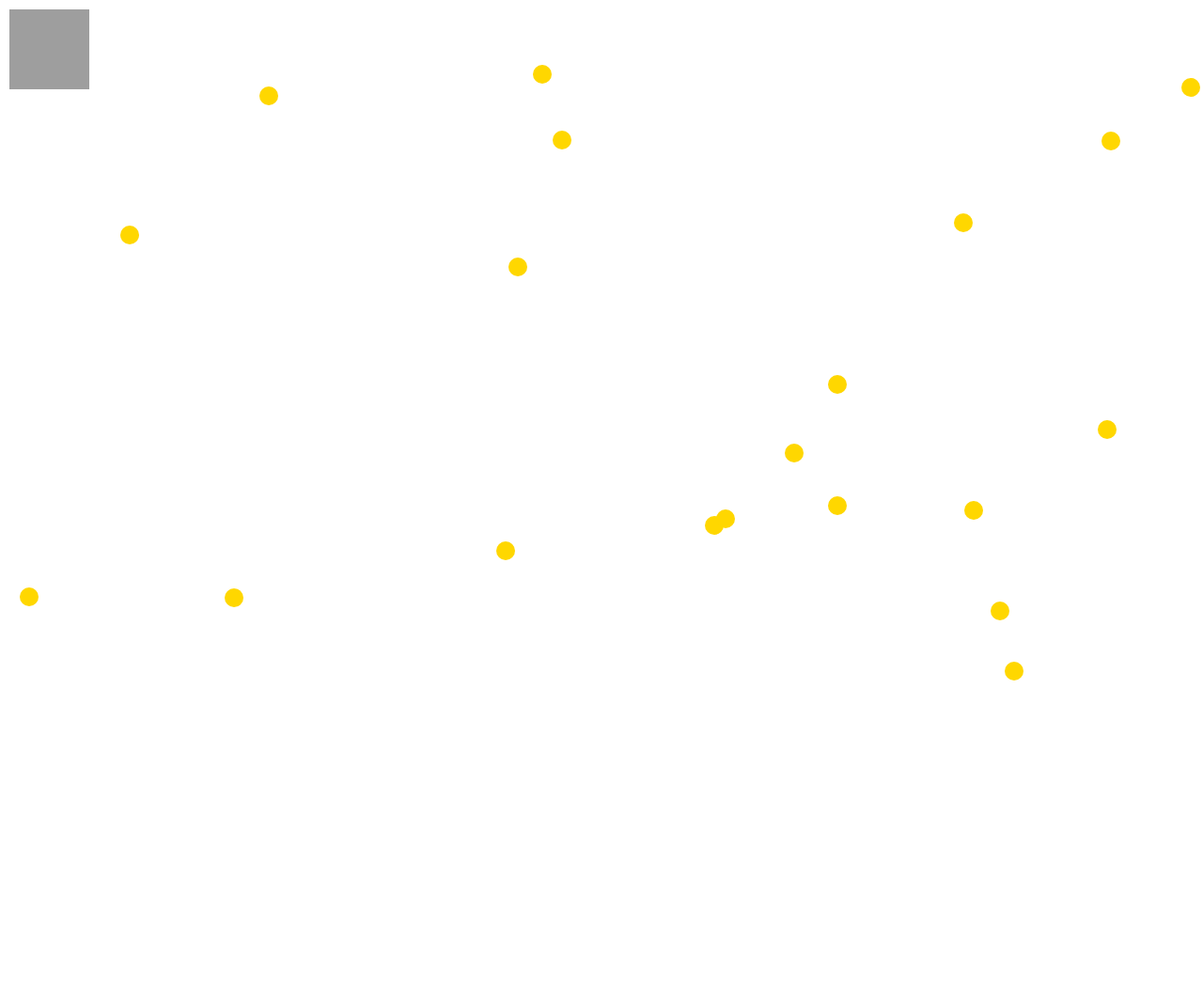
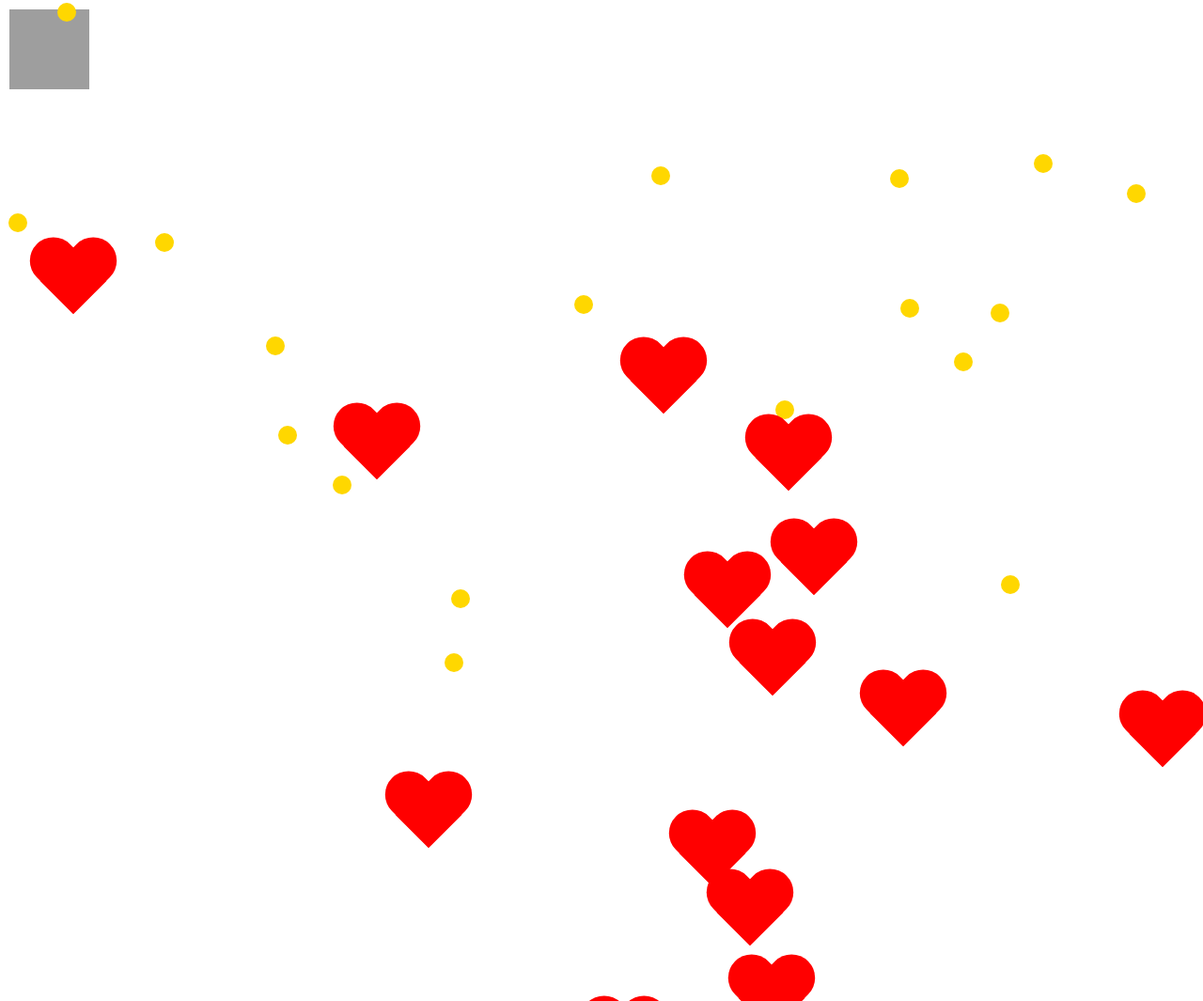
Before and after one commit to blakehagen/doggy-dash, a plain HTML site: page index.html in a window 1280 px wide. Shown: the top 1065 px of the page at 94% size. Before the commit the page ends 800 px from the top, so only its background shows below. Drawn offline with nearby package versions, Linux system fonts and the light colour scheme; grey boxes are pictures that could not be loaded.

Commit message:
added hearts

```diff
--- a/app.js
+++ b/app.js
@@ -25,10 +25,13 @@ $(document).ready(function () {
   });
 
   var circleNum       = 20;
+  var heartNum        = 20;
   var container       = $(".main-container");
   var containerWidth  = container.width();
   var containerHeight = container.height();
 
+
+  function createCircles() {
     for (var i = 0; i < circleNum; i++) {
       var newCircle = $("<div />");
       var d         = 20;
@@ -43,6 +46,23 @@ $(document).ready(function () {
       });
       container.append(newCircle);
     }
+  }
+
+  function createHearts() {
+    for (var j = 0; j < heartNum; j++) {
+      var newHeart = $("<div />");
+      newHeart.addClass("heart");
+
+      newHeart.css({
+        left: Math.random() * Math.max(containerWidth, 0),
+        top: Math.random() * Math.max(containerHeight, 0)
+      });
+      container.append(newHeart);
+    }
+  }
+
+  createCircles();
+  createHearts();
 
 
 });
--- a/index.html
+++ b/index.html
@@ -9,12 +9,12 @@
   <link rel="stylesheet" href="styles.css">
 </head>
 <body>
-  <div class="main-container">
-    <div class="doggy">
-    </div>
+<div class="main-container">
+  <div class="doggy">
   </div>
+</div>
 
-  <script src="https://cdnjs.cloudflare.com/ajax/libs/jquery/3.1.0/jquery.min.js"></script>
-  <script src="app.js"></script>
+<script src="https://cdnjs.cloudflare.com/ajax/libs/jquery/3.1.0/jquery.min.js"></script>
+<script src="app.js"></script>
 </body>
 </html>
--- a/styles.css
+++ b/styles.css
@@ -24,6 +24,7 @@ p, h1, h2, h3, h4, h5, h6 {
   width: 85px;
   height: 85px;
   background: url('http://images.all-free-download.com/images/graphiclarge/cute_dog_photo_picture_5_168845.jpg') no-repeat center center;
+  /*background: url('cute-puppy.png') no-repeat center center;*/
   background-size: cover;
 }
 
@@ -31,3 +32,45 @@ p, h1, h2, h3, h4, h5, h6 {
   border-radius: 50%;
   position: absolute;
 }
+
+.heart {
+  position: relative;
+  width: 50px;
+  height: 45px;
+}
+
+.heart:before,
+.heart:after {
+  position: absolute;
+  content: "";
+  left: 50px;
+  top: 0;
+  width: 50px;
+  height: 80px;
+  background: red;
+  -moz-border-radius: 50px 50px 0 0;
+  border-radius: 50px 50px 0 0;
+  -webkit-transform: rotate(-45deg);
+  -moz-transform: rotate(-45deg);
+  -ms-transform: rotate(-45deg);
+  -o-transform: rotate(-45deg);
+  transform: rotate(-45deg);
+  -webkit-transform-origin: 0 100%;
+  -moz-transform-origin: 0 100%;
+  -ms-transform-origin: 0 100%;
+  -o-transform-origin: 0 100%;
+  transform-origin: 0 100%;
+}
+.heart:after {
+  left: 0;
+  -webkit-transform: rotate(45deg);
+  -moz-transform: rotate(45deg);
+  -ms-transform: rotate(45deg);
+  -o-transform: rotate(45deg);
+  transform: rotate(45deg);
+  -webkit-transform-origin: 100% 100%;
+  -moz-transform-origin: 100% 100%;
+  -ms-transform-origin: 100% 100%;
+  -o-transform-origin: 100% 100%;
+  transform-origin :100% 100%;
+}
```
Also changed, not shown: cute-puppy.png (added). Lines whose indentation alone changed are shown as unchanged.
